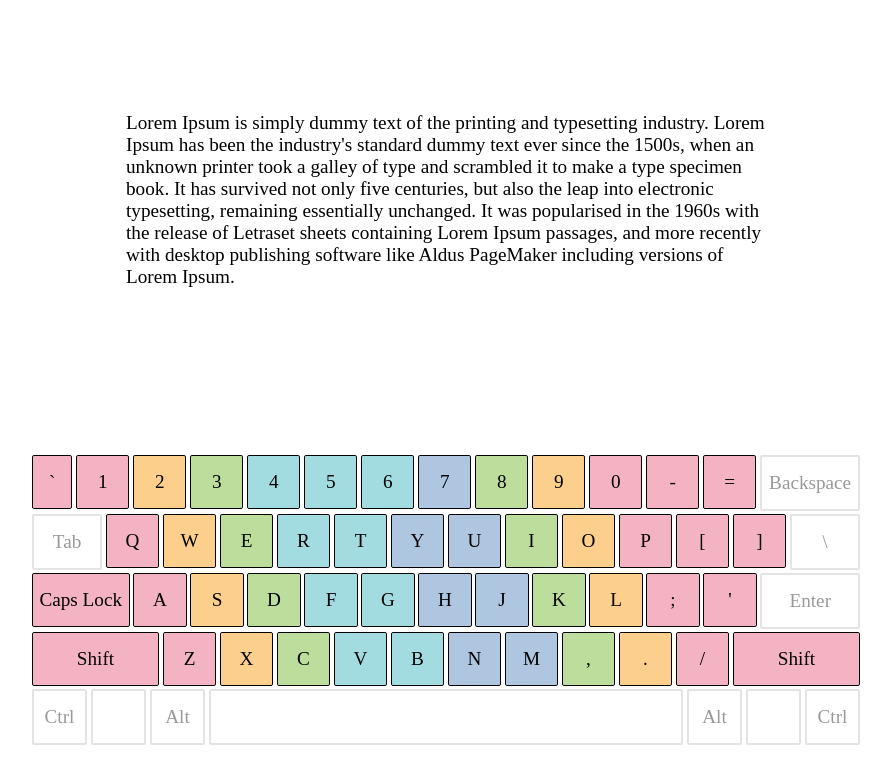
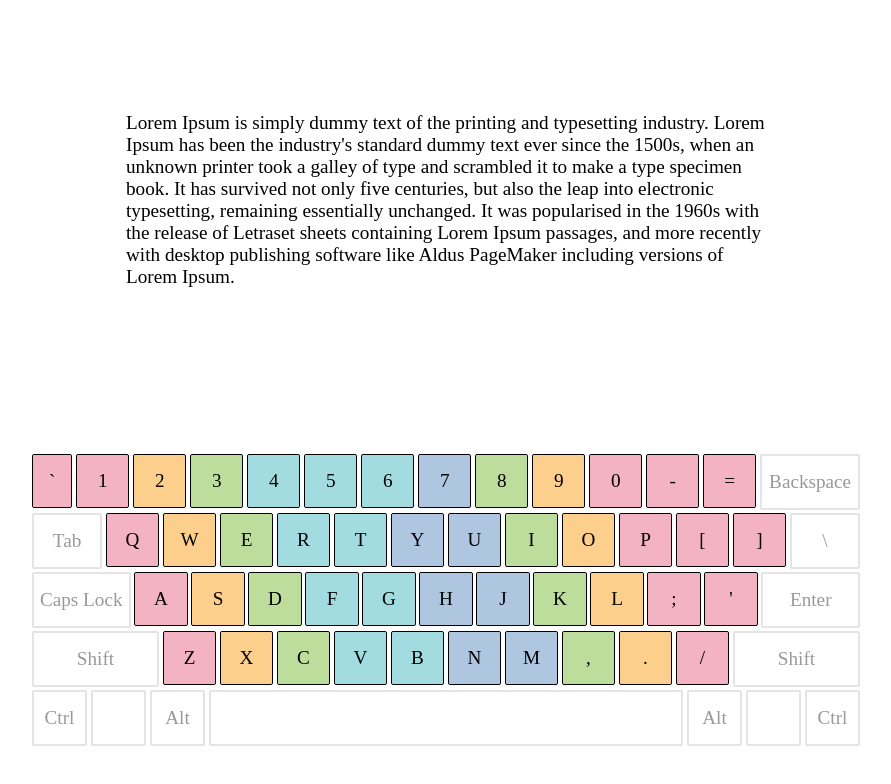
Before and after one commit to kehtolaulu/fastt, a React (Create React App) app: page / in a window 1280 px wide. Shown: the top 784 px of the page, without its empty margins (194-1085 px from the left). Built offline with nearby package versions, Linux system fonts and the light colour scheme.

Commit message:
Added redux and pressed keys rendering

```diff
--- a/package.json
+++ b/package.json
@@ -8,7 +8,9 @@
     "@testing-library/user-event": "^7.1.2",
     "react": "^16.13.1",
     "react-dom": "^16.13.1",
+    "react-redux": "^7.2.0",
     "react-scripts": "3.4.1",
+    "redux": "^4.0.5",
     "sass": "^1.26.5"
   },
   "scripts": {
--- a/public/index.css
+++ b/public/index.css
@@ -85,4 +85,8 @@ html, body {
   background-color: #aec6e0;
 }
 
+.pressed {
+  filter: brightness(50%);
+}
+
 /*# sourceMappingURL=index.css.map */
--- a/public/index.sass
+++ b/public/index.sass
@@ -67,3 +67,6 @@ html, body
 
 .finger-2-right
   background-color: #aec6e0
+
+.pressed
+  filter: brightness(50%)
--- /dev/null
+++ b/src/actions/index.js
@@ -0,0 +1,11 @@
+import { SET_PRESSED_BUTTON, RELEASE_BUTTON } from '../constants/actionTypes';
+
+export const setPressedButton = (code) => ({
+    type: SET_PRESSED_BUTTON,
+    code
+});
+
+export const releaseButton = (code) => ({
+    type: RELEASE_BUTTON,
+    code
+});
--- a/src/components/App.js
+++ b/src/components/App.js
@@ -1,90 +1,45 @@
 import React from 'react';
 import Keyboard from './Keyboard';
+import keys from '../qwerty';
+import { connect } from 'react-redux';
+import { setPressedButton, releaseButton } from '../actions';
 
-const App = () => {
+class App extends React.Component {
+    handleClick = (key) => {
+        this.props.setPressedButton(key.keyCode);
+    }
+
+    handleRelease = (key) => {
+        this.props.releaseButton(key.keyCode);
+    }
+
+    render() {
         return (
-        <div class="content">
-            <div class="text">Lorem Ipsum is simply dummy text of the printing and typesetting industry.
+            <div className="content"
+                tabIndex="0"
+                onKeyDown={(key) => this.handleClick(key)}
+                onKeyUp={(key) => this.handleRelease(key)}
+            >
+                <div className="text">Lorem Ipsum is simply dummy text of the printing and typesetting industry.
                 Lorem Ipsum has been the industry's standard dummy text ever since the 1500s, when an unknown
                 printer took a galley of type and scrambled it to make a type specimen book.
                 It has survived not only five centuries, but also the leap into electronic typesetting,
                 remaining essentially unchanged. It was popularised in the 1960s with the release of Letraset
                 sheets containing Lorem Ipsum passages, and more recently with desktop publishing software
              like Aldus PageMaker including versions of Lorem Ipsum.</div>
-            <Keyboard
-                keys={[
-                    [
-                        { glyph: '`', color: 'finger-5', size: 'small' },
-                        { glyph: '1', color: 'finger-5', size: 'key' },
-                        { glyph: '2', color: 'finger-4', size: 'key' },
-                        { glyph: '3', color: 'finger-3', size: 'key' },
-                        { glyph: '4', color: 'finger-2-left', size: 'key' },
-                        { glyph: '5', color: 'finger-2-left', size: 'key' },
-                        { glyph: '6', color: 'finger-2-left', size: 'key' },
-                        { glyph: '7', color: 'finger-2-right', size: 'key' },
-                        { glyph: '8', color: 'finger-3', size: 'key' },
-                        { glyph: '9', color: 'finger-4', size: 'key' },
-                        { glyph: '0', color: 'finger-5', size: 'key' },
-                        { glyph: '-', color: 'finger-5', size: 'key' },
-                        { glyph: '=', color: 'finger-5', size: 'key' },
-                        { glyph: 'Backspace', color: 'grey', size: 'command' }
-                    ],
-                    [
-                        { glyph: 'Tab', color: 'grey', size: 'command' },
-                        { glyph: 'Q', color: 'finger-5', size: 'key' },
-                        { glyph: 'W', color: 'finger-4', size: 'key' },
-                        { glyph: 'E', color: 'finger-3', size: 'key' },
-                        { glyph: 'R', color: 'finger-2-left', size: 'key' },
-                        { glyph: 'T', color: 'finger-2-left', size: 'key' },
-                        { glyph: 'Y', color: 'finger-2-right', size: 'key' },
-                        { glyph: 'U', color: 'finger-2-right', size: 'key' },
-                        { glyph: 'I', color: 'finger-3', size: 'key' },
-                        { glyph: 'O', color: 'finger-4', size: 'key' },
-                        { glyph: 'P', color: 'finger-5', size: 'key' },
-                        { glyph: '[', color: 'finger-5', size: 'key' },
-                        { glyph: ']', color: 'finger-5', size: 'key' },
-                        { glyph: '\\', color: 'grey', size: 'command' },
-                    ],
-                    [
-                        { glyph: 'Caps Lock', color: 'finger-5', size: 'command' },
-                        { glyph: 'A', color: 'finger-5', size: 'key' },
-                        { glyph: 'S', color: 'finger-4', size: 'key' },
-                        { glyph: 'D', color: 'finger-3', size: 'key' },
-                        { glyph: 'F', color: 'finger-2-left', size: 'key' },
-                        { glyph: 'G', color: 'finger-2-left', size: 'key' },
-                        { glyph: 'H', color: 'finger-2-right', size: 'key' },
-                        { glyph: 'J', color: 'finger-2-right', size: 'key' },
-                        { glyph: 'K', color: 'finger-3', size: 'key' },
-                        { glyph: 'L', color: 'finger-4', size: 'key' },
-                        { glyph: ';', color: 'finger-5', size: 'key' },
-                        { glyph: '\'', color: 'finger-5', size: 'key' },
-                        { glyph: 'Enter', color: 'grey', size: 'command' },
-                    ],
-                    [
-                        { glyph: 'Shift', color: 'finger-5', size: 'command' },
-                        { glyph: 'Z', color: 'finger-5', size: 'key' },
-                        { glyph: 'X', color: 'finger-4', size: 'key' },
-                        { glyph: 'C', color: 'finger-3', size: 'key' },
-                        { glyph: 'V', color: 'finger-2-left', size: 'key' },
-                        { glyph: 'B', color: 'finger-2-left', size: 'key' },
-                        { glyph: 'N', color: 'finger-2-right', size: 'key' },
-                        { glyph: 'M', color: 'finger-2-right', size: 'key' },
-                        { glyph: ',', color: 'finger-3', size: 'key' },
-                        { glyph: '.', color: 'finger-4', size: 'key' },
-                        { glyph: '/', color: 'finger-5', size: 'key' },
-                        { glyph: 'Shift', color: 'finger-5', size: 'command' },
-                    ], [
-                        { glyph: 'Ctrl', color: 'grey', size: 'key' },
-                        { glyph: '', color: 'grey', size: 'key' },
-                        { glyph: 'Alt', color: 'grey', size: 'key' },
-                        { glyph: '', color: 'grey', size: 'space' },
-                        { glyph: 'Alt', color: 'grey', size: 'key' },
-                        { glyph: '', color: 'grey', size: 'key' },
-                        { glyph: 'Ctrl', color: 'grey', size: 'key' }
-                    ]]}
-            />
-        </div>
+                <Keyboard keys={keys} />
+            </div >
         );
     }
+}
 
-export default App;
+const mapStateToProps = state => ({
+    pressed: state
+});
+
+const mapDispatchToProps = dispatch => ({
+    setPressedButton: (code) => dispatch(setPressedButton(code)),
+    releaseButton: (code) => dispatch(releaseButton(code))
+});
+
+export default connect(mapStateToProps, mapDispatchToProps)(App);
--- a/src/components/Key.js
+++ b/src/components/Key.js
@@ -1,20 +1,22 @@
 import React from 'react';
+import { connect } from 'react-redux';
 
 class Key extends React.Component {
-    constructor(props) {
-        super(props);
-        this.state = {
-            clicked: "false"
-        };
+    isPressed = (code) => {
+        return this.props.pressed.indexOf(code) !== -1;
     }
 
     render() {
         return (
-            <div class={"key " + this.props.size + " " + this.props.color}>
+            <div className={"key " + this.props.size + " " + this.props.color + (this.isPressed(this.props.code) ? " pressed" : "")}>
                 {this.props.glyph}
             </div >
         );
     }
 }
 
-export default Key;
+const mapStateToProps = state => ({
+    pressed: state
+});
+
+export default connect(mapStateToProps)(Key);
--- a/src/components/Keyboard.js
+++ b/src/components/Keyboard.js
@@ -2,12 +2,8 @@ import React from 'react';
 import Row from './Row';
 
 const Keyboard = ({ keys }) => (
-    <div class="keyboard">
-        <Row keys={keys[0]} />
-        <Row keys={keys[1]} />
-        <Row keys={keys[2]} />
-        <Row keys={keys[3]} />
-        <Row keys={keys[4]} />
+    <div className="keyboard">
+        {keys.map((keys, index) => <Row keys={keys} key={index} />)}
     </div >
 );
 
--- a/src/components/Row.js
+++ b/src/components/Row.js
@@ -3,11 +3,13 @@ import Key from './Key';
 
 const Row = ({ keys }) => (
     <div className="keyboard-row">
-        {keys.map(key => (
+        {keys.map((key, index) => (
             <Key
+                key={index}
                 glyph={key.glyph}
                 color={key.color}
                 size={key.size}
+                code={key.code}
             />
         ))}
     </div>
--- /dev/null
+++ b/src/constants/actionTypes.js
@@ -0,0 +1,2 @@
+export const SET_PRESSED_BUTTON = "SET_PRESSED_BUTTON";
+export const RELEASE_BUTTON = "RELEASE_BUTTON";
--- /dev/null
+++ b/src/qwerty.js
@@ -0,0 +1,71 @@
+export default [
+    [
+        { glyph: '`', color: 'finger-5', size: 'small', code: 192 },
+        { glyph: '1', color: 'finger-5', size: 'key', code: 49 },
+        { glyph: '2', color: 'finger-4', size: 'key', code: 50 },
+        { glyph: '3', color: 'finger-3', size: 'key', code: 51 },
+        { glyph: '4', color: 'finger-2-left', size: 'key', code: 52 },
+        { glyph: '5', color: 'finger-2-left', size: 'key', code: 53 },
+        { glyph: '6', color: 'finger-2-left', size: 'key', code: 54 },
+        { glyph: '7', color: 'finger-2-right', size: 'key', code: 55 },
+        { glyph: '8', color: 'finger-3', size: 'key', code: 56 },
+        { glyph: '9', color: 'finger-4', size: 'key', code: 57 },
+        { glyph: '0', color: 'finger-5', size: 'key', code: 48 },
+        { glyph: '-', color: 'finger-5', size: 'key', code: 189 },
+        { glyph: '=', color: 'finger-5', size: 'key', code: 187 },
+        { glyph: 'Backspace', color: 'grey', size: 'command', code: 8 }
+    ],
+    [
+        { glyph: 'Tab', color: 'grey', size: 'command', code: 9 },
+        { glyph: 'Q', color: 'finger-5', size: 'key', code: 81 },
+        { glyph: 'W', color: 'finger-4', size: 'key', code: 87 },
+        { glyph: 'E', color: 'finger-3', size: 'key', code: 69 },
+        { glyph: 'R', color: 'finger-2-left', size: 'key', code: 82 },
+        { glyph: 'T', color: 'finger-2-left', size: 'key', code: 84 },
+        { glyph: 'Y', color: 'finger-2-right', size: 'key', code: 89 },
+        { glyph: 'U', color: 'finger-2-right', size: 'key', code: 85 },
+        { glyph: 'I', color: 'finger-3', size: 'key', code: 73 },
+        { glyph: 'O', color: 'finger-4', size: 'key', code: 79 },
+        { glyph: 'P', color: 'finger-5', size: 'key', code: 80 },
+        { glyph: '[', color: 'finger-5', size: 'key', code: 219 },
+        { glyph: ']', color: 'finger-5', size: 'key', code: 221 },
+        { glyph: '\\', color: 'grey', size: 'command', code: 220 },
+    ],
+    [
+        { glyph: 'Caps Lock', color: 'grey', size: 'command', code: 20 },
+        { glyph: 'A', color: 'finger-5', size: 'key', code: 65 },
+        { glyph: 'S', color: 'finger-4', size: 'key', code: 83 },
+        { glyph: 'D', color: 'finger-3', size: 'key', code: 68 },
+        { glyph: 'F', color: 'finger-2-left', size: 'key', code: 70 },
+        { glyph: 'G', color: 'finger-2-left', size: 'key', code: 71 },
+        { glyph: 'H', color: 'finger-2-right', size: 'key', code: 72 },
+        { glyph: 'J', color: 'finger-2-right', size: 'key', code: 74 },
+        { glyph: 'K', color: 'finger-3', size: 'key', code: 75 },
+        { glyph: 'L', color: 'finger-4', size: 'key', code: 76 },
+        { glyph: ';', color: 'finger-5', size: 'key', code: 186 },
+        { glyph: '\'', color: 'finger-5', size: 'key', code: 222 },
+        { glyph: 'Enter', color: 'grey', size: 'command', code: 13 },
+    ],
+    [
+        { glyph: 'Shift', color: 'grey', size: 'command', code: 16 },
+        { glyph: 'Z', color: 'finger-5', size: 'key', code: 90 },
+        { glyph: 'X', color: 'finger-4', size: 'key', code: 88 },
+        { glyph: 'C', color: 'finger-3', size: 'key', code: 67 },
+        { glyph: 'V', color: 'finger-2-left', size: 'key', code: 86 },
+        { glyph: 'B', color: 'finger-2-left', size: 'key', code: 66 },
+        { glyph: 'N', color: 'finger-2-right', size: 'key', code: 78 },
+        { glyph: 'M', color: 'finger-2-right', size: 'key', code: 77 },
+        { glyph: ',', color: 'finger-3', size: 'key', code: 188 },
+        { glyph: '.', color: 'finger-4', size: 'key', code: 190 },
+        { glyph: '/', color: 'finger-5', size: 'key', code: 191 },
+        { glyph: 'Shift', color: 'grey', size: 'command', code: 16 },
+    ], [
+        { glyph: 'Ctrl', color: 'grey', size: 'key', code: 17 },
+        { glyph: '', color: 'grey', size: 'key' },
+        { glyph: 'Alt', color: 'grey', size: 'key', code: 18 },
+        { glyph: ' ', color: 'grey', size: 'space', code: 32 },
+        { glyph: 'Alt', color: 'grey', size: 'key', code: 18 },
+        { glyph: '', color: 'grey', size: 'key' },
+        { glyph: 'Ctrl', color: 'grey', size: 'key', code: 17 }
+    ]
+];
--- /dev/null
+++ b/src/reducers/app.js
@@ -0,0 +1,21 @@
+import { SET_PRESSED_BUTTON, RELEASE_BUTTON } from '../constants/actionTypes';
+
+const pressed = (state = [], action) => {
+    if (!action) {
+        return state;
+    }
+    switch (action.type) {
+        case SET_PRESSED_BUTTON:
+            return [
+                ...state,
+                action.code
+            ];
+        case RELEASE_BUTTON:
+            return state.filter(key => key !== action.code);
+
+        default:
+            return state;
+    }
+};
+
+export default pressed;
```
Also changed, not shown: src/index.js (+9 -2 lines), 2 other files (tests, documents, lock files or other folders). Lines whose indentation alone changed are shown as unchanged.
